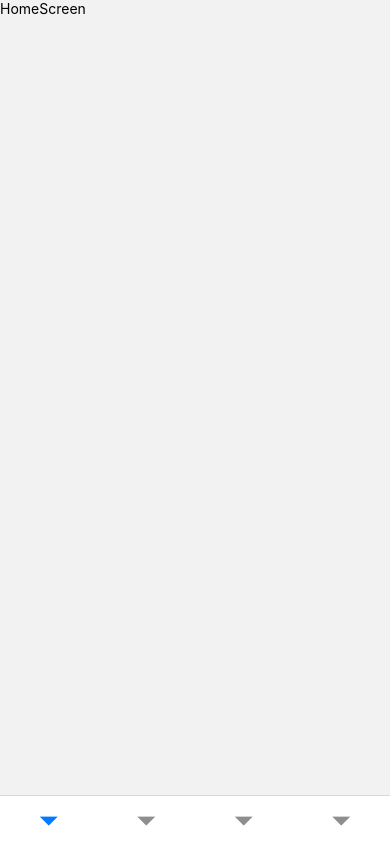
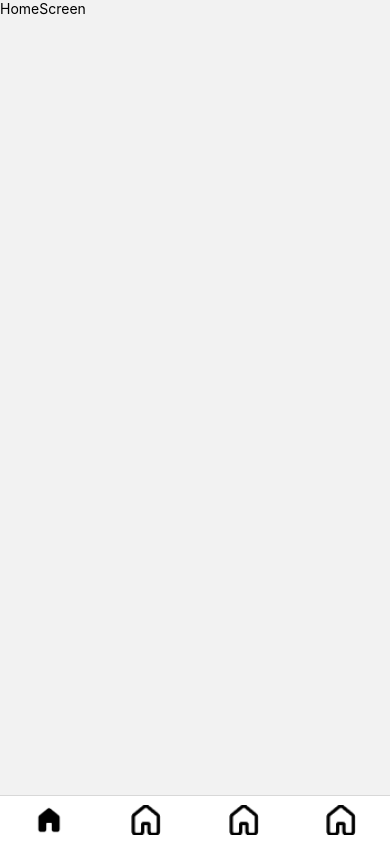
Before and after one commit to Bamdoliro/G-A, a React Native app: screen /TabNavigation in a window 390 px wide. Built offline with nearby package versions, Linux system fonts and the light colour scheme.

Commit message:
CHORE :: 이미지 추가함

```diff
--- a/TabNavigation.js
+++ b/TabNavigation.js
@@ -10,6 +10,7 @@ import HomeScreen from "./pages/HomeScreen";
 import CommunityScreen from "./pages/CommunityScreen";
 import ChatScreen from "./pages/ChatScreen";
 import ProfileScreen from "./pages/ProfileScreen";
+import { Image } from "react-native";
 
 const Tab = createBottomTabNavigator();
 
@@ -19,10 +20,34 @@ export default function TabNavigation() {
             headerShown: false,
             tabBarShowLabel: false
         }}>
-            <Tab.Screen name="HomeScreen" component={HomeScreen} />
-            <Tab.Screen name="CommunityScreen" component={CommunityScreen} />
-            <Tab.Screen name="ChatScreen" component={ChatScreen} />
-            <Tab.Screen name="ProfileScreen" component={ProfileScreen} />
+            <Tab.Screen name="HomeScreen" component={HomeScreen} options={{
+                tabBarIcon: ({ focused }) => focused ? (
+                    <Image style={{height: 30, width: 30}} source={require('./assets/NavigationBar/home-filled.png')} />
+                ) : (
+                    <Image style={{height: 30, width: 30}} source={Home} />
+                )
+            }}/>
+            <Tab.Screen name="CommunityScreen" component={CommunityScreen} options={{
+                tabBarIcon: ({ focused }) => focused ? (
+                    <Image style={{height: 30, width: 30}} source={require('./assets/NavigationBar/home-filled.png')} />
+                ) : (
+                    <Image style={{height: 30, width: 30}} source={Home} />
+                )
+            }}/>
+            <Tab.Screen name="ChatScreen" component={ChatScreen} options={{
+                tabBarIcon: ({ focused }) => focused ? (
+                    <Image style={{height: 30, width: 30}} source={require('./assets/NavigationBar/home-filled.png')} />
+                ) : (
+                    <Image style={{height: 30, width: 30}} source={Home} />
+                )
+            }}/>
+            <Tab.Screen name="ProfileScreen" component={ProfileScreen} options={{
+                tabBarIcon: ({ focused }) => focused ? (
+                    <Image style={{height: 30, width: 30}} source={require('./assets/NavigationBar/home-filled.png')} />
+                ) : (
+                    <Image style={{height: 30, width: 30}} source={Home} />
+                )
+            }}/>
         </Tab.Navigator>
     );
 };
```
